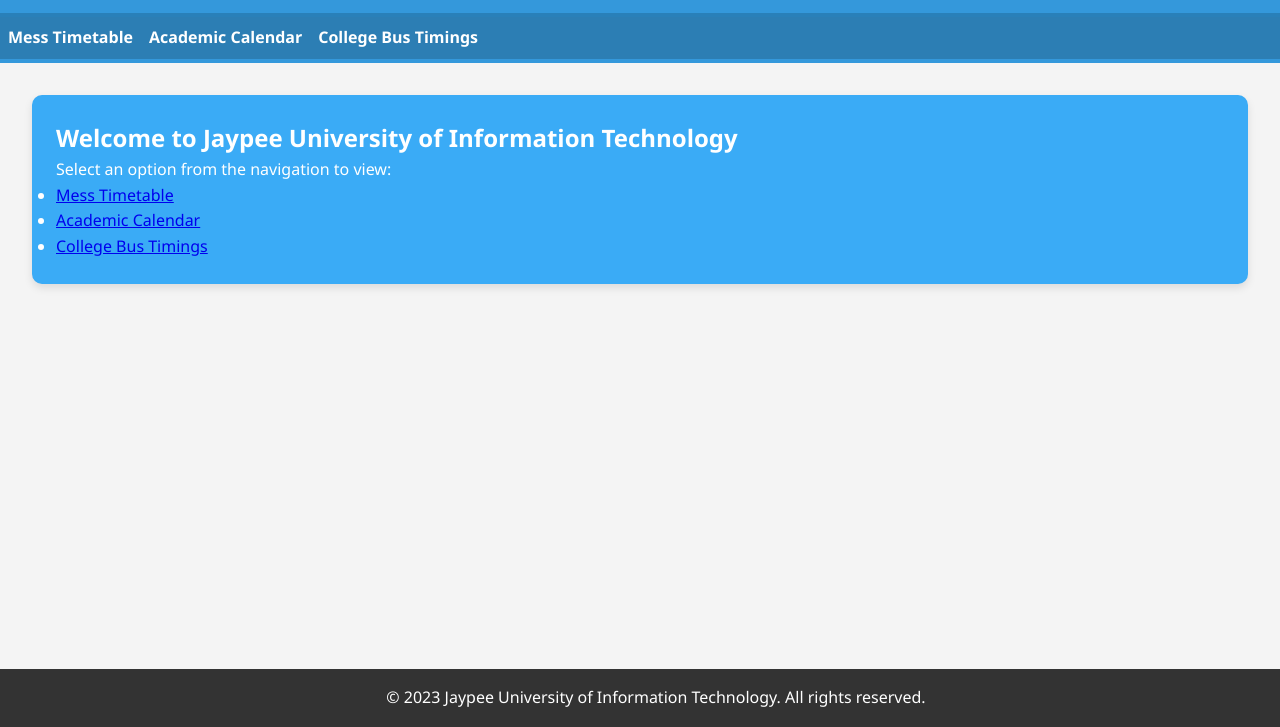
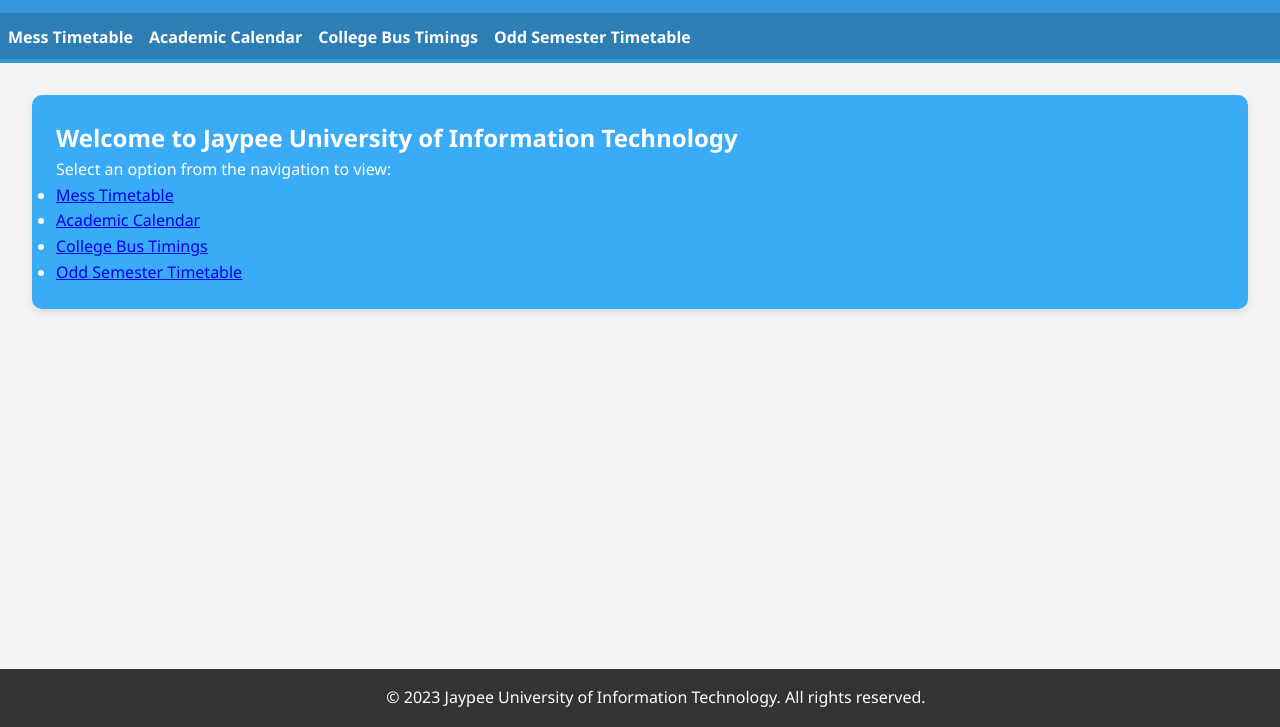
Before and after one commit to lightningMcQueen-95/collage, a plain HTML site: page index.html in a window 1280 px wide. Shown: the part 73-800 px from the top of the page. Drawn offline with Linux system fonts and the light colour scheme.

Commit message:
Update index.html

```diff
--- a/index.html
+++ b/index.html
@@ -16,6 +16,7 @@
          <li><a href="mess-timetable.html">Mess Timetable</a></li>
          <li><a href="academic-calendar.html">Academic Calendar</a></li>
          <li><a href="bus-timings.html">College Bus Timings</a></li>
+         <li><a href="odd-semester-timetable.html">Odd Semester Timetable</a></li>
       </ul>
    </nav>
    <main>
@@ -26,6 +27,7 @@
             <li><a href="mess-timetable.html">Mess Timetable</a></li>
             <li><a href="academic-calendar.html">Academic Calendar</a></li>
             <li><a href="bus-timings.html">College Bus Timings</a></li>
+            <li><a href="odd-semester-timetable.html">Odd Semester Timetable</a></li>
          </ul>
       </section>
    </main>
```
